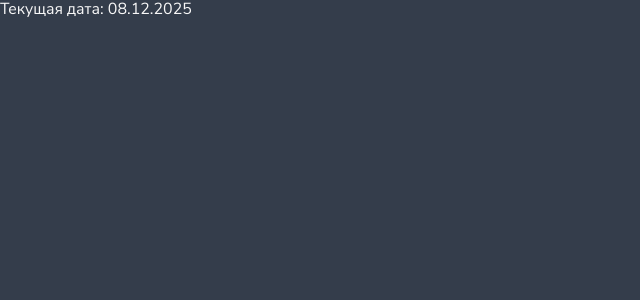
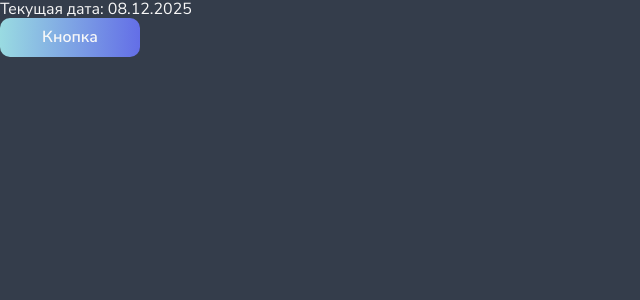
Before and after one commit to acr0matic/purpleschool_1, a Vue app: page / in a window 1280 px wide. Shown: the top 300 px of the page, without its empty margins (0-640 px from the left). Built offline with nearby package versions, Linux system fonts and the light colour scheme.

Commit message:
feat: кнопка

```diff
--- a/src/App.vue
+++ b/src/App.vue
@@ -1,10 +1,13 @@
 <template>
   <div>
     <p>Текущая дата: {{ getCurrentDate() }}</p>
+    <Button></Button>
   </div>
 </template>
 
 <script setup>
+import Button from "./components/Button.vue";
+
 const dateFormatter = new Intl.DateTimeFormat('ru-RU', {
   day: '2-digit',
   month: '2-digit',
--- /dev/null
+++ b/src/components/Button.vue
@@ -0,0 +1,35 @@
+<template>
+  <button class="button">Кнопка</button>
+</template>
+
+<script setup>
+
+</script>
+
+<style lang="scss" scoped>
+@use '../styles/abstracts/vars';
+
+.button {
+  min-width: 140px;
+  border-radius: 10px;
+  border: none;
+  outline: none;
+  padding: 10px 24px;
+
+  background-size: 100%;
+  background-image: var(--gradient);
+  color: var(--text-primary);
+
+  font-weight: vars.$weight-SemiBold;
+
+  cursor: pointer;
+  transition: 0.3s ease;
+
+  @media (hover: hover) {
+    &:hover {
+      background-size: 200%;
+      background-position: right;
+    }
+  }
+}
+</style>
```
